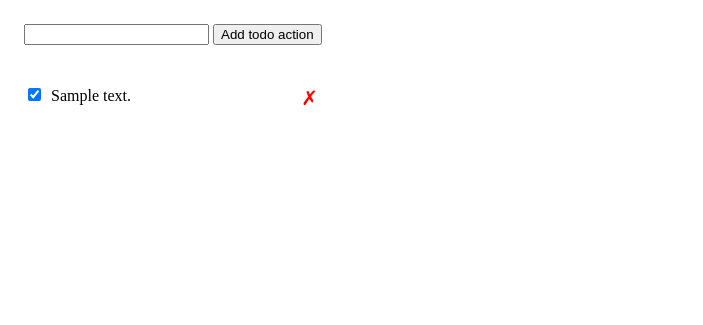
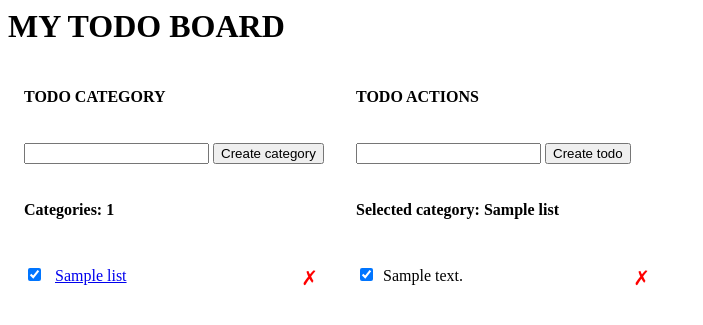
Before and after one commit to jurayev/todo-app, a Flask app: template templates/index.html in a window 1280 px wide. Shown: the top 325 px of the page, without its empty margins (0-703 px from the left). Run offline with Flask 2, Linux system fonts and the light colour scheme; tables that the repository leaves empty hold one stand-in row (values such as "Sample post"); the template is opened without the code that fills it: values that come from a table or form of the project are taken from there, most other values are stand-ins (such as "Sample title", 1, 10 or a date in 2020).

Commit message:
feat: Adds a new TODO LISTS functionality, minor fixes and improvements
Change log:
	* app.py - Adds TODO LIST controller for CREATE, UPDATE, DELETE requests
	* app.py - Improves complete TODO item functionality, considers corner cases
	* index.js - Adds FE logic for creating a new list, completion and deletion
	* index.html - Adds a new layout, css styles, and elements for TODO Category(LISTS) rendering

```diff
--- a/app.py
+++ b/app.py
@@ -20,24 +20,44 @@ class Todo(db.Model):
     id = db.Column(db.Integer, primary_key=True)
     description = db.Column(db.String(), nullable=False)
     completed = db.Column(db.Boolean, nullable=False, default=False)
+    list_id = db.Column(db.Integer, db.ForeignKey('todo_lists.id', onupdate="CASCADE", ondelete="CASCADE"), nullable=False)
 
     def __repr__(self):
         return f'< Todo {self.id}: {self.description} >'
 
 
+class TodoList(db.Model):
+    __tablename__ = 'todo_lists'
+    id = db.Column(db.Integer, primary_key=True)
+    name = db.Column(db.String(), nullable=False)
+    completed = db.Column(db.Boolean, nullable=False, default=False)
+    todos = db.relationship('Todo', backref=db.backref('todo_list', cascade='all, delete'), lazy=True)
+
+    def __repr__(self):
+        return f'< Todo List {self.id}: {self.name} >'
+
+
+def all_completed(list_id):
+    todos_per_list = Todo.query.filter_by(list_id=list_id)
+    total_todos = todos_per_list.count()
+    total_completed = todos_per_list.filter_by(completed=True).count()
+    return total_completed == total_todos
+
+
 # --- Controllers --- #
-@app.route('/todos/create', methods=['POST'])
-def create_todo():
+@app.route('/lists/<list_id>/todos/create', methods=['POST'])
+def create_todo(list_id):
     error = False
     body = {}
     try:
         description = request.get_json()['description']
-        todo = Todo(description=description)
+        todo = Todo(description=description, list_id=list_id)
         db.session.add(todo)
         db.session.commit()
         body['id'] = todo.id
         body['description'] = todo.description
         body['completed'] = todo.completed
+        body['list_id'] = todo.list_id
     except:
         error = True
         db.session.rollback()
@@ -60,6 +80,13 @@ def complete_todo(id):
         todo = Todo.query.get(id)
         todo.completed = completed
         body['completed'] = completed
+        body['are_all_completed'] = all_completed(todo.list_id)
+        body['list_id'] = todo.list_id
+        todo_list = TodoList.query.get(body['list_id'])
+        if body['are_all_completed']:
+            todo_list.completed = True
+        else:
+            todo_list.completed = False
         db.session.commit()
     except:
         error = True
@@ -93,9 +120,91 @@ def delete_todo(id):
         return jsonify({'success': True})
 
 
+@app.route('/lists/create', methods=['POST'])
+def create_list():
+    error = False
+    body = {}
+    try:
+        name = request.get_json()['name']
+        todo_list = TodoList(name=name)
+        db.session.add(todo_list)
+        db.session.commit()
+        body['name'] = todo_list.name
+        body['id'] = todo_list.id
+    except:
+        error = True
+        db.session.rollback()
+        print(sys.exc_info())
+    finally:
+        db.session.close()
+
+    if error:
+        abort(400)
+    else:
+        return jsonify(body)
+
+
+@app.route('/lists/<id>/delete', methods=['DELETE'])
+def delete_list(id):
+    error = False
+    try:
+        TodoList.query.filter_by(id=id).delete()
+        db.session.commit()
+    except:
+        error = True
+        db.session.rollback()
+        print(sys.exc_info())
+    finally:
+        db.session.close()
+
+    if error:
+        abort(400)
+    else:
+        return jsonify({'success': True})
+
+
+@app.route('/lists/<id>/mark-completed', methods=['POST'])
+def complete_list(id):
+    error = False
+    body = {'todos': []}
+    try:
+        completed = request.get_json()['completed']
+        todo_list = TodoList.query.get(id)
+        todo_list.completed = completed
+        todos = Todo.query.filter_by(list_id=id).all()
+        for todo in todos:
+            todo.completed = completed
+            body['todos'].append(todo.id)
+        body['completed'] = completed
+        db.session.commit()
+    except:
+        error = True
+        db.session.rollback()
+        print(sys.exc_info())
+    finally:
+        db.session.close()
+
+    if error:
+        abort(400)
+    else:
+        return jsonify(body)
+
+
+@app.route('/lists/<list_id>')
+def get_list_todos(list_id):
+    return render_template('index.html',
+                           lists=TodoList.query.order_by('id').all(),
+                           active_list=TodoList.query.get(list_id),
+                           todos=Todo.query.filter_by(list_id=list_id).order_by('id').all(),
+                           count_lists=TodoList.query.count())
+
+
+
 @app.route('/')
 def index():
-    return render_template('index.html', data=Todo.query.order_by(Todo.id).all())
+    list = TodoList.query.first()
+    list_id = list.id if list else 1
+    return redirect(url_for('get_list_todos', list_id=list_id))
 
 
 if __name__ == '__main__':
--- /dev/null
+++ b/requirements.txt
@@ -0,0 +1,4 @@
+Flask==1.1.2
+psycopg2-binary==2.8.3
+Flask-Migrate==2.5.2
+Flask-SQLAlchemy==2.4.0
--- a/static/index.js
+++ b/static/index.js
@@ -1,13 +1,16 @@
 function createTodo(e) {
     e.preventDefault();
-    const descInput = document.getElementById('description');
+    let url = window.location.href.split('/');
+    const list_id = Number(url[url.length - 1]);
+    const descInput = document.getElementById('todos-description');
     const description = descInput.value;
     // Clear user input on submit
     descInput.value = '';
-    fetch('/todos/create', {
+    fetch(`/lists/${list_id}/todos/create`, {
         method: 'POST',
         body: JSON.stringify({
-            'description': description
+            'description': description,
+            'list_id': list_id
         }),
         headers: {
             'Content-Type': 'application/json'
@@ -32,7 +35,7 @@ function deleteTodo(e) {
     .then(response => response.json())
     .then(data => {
         console.log("SUCCESS:", data);
-        document.getElementById(e.target.dataset.id).remove();
+        document.querySelector(`[id="todos"] [id="${e.target.dataset.id}"]`).remove();
         document.getElementById("error").className = 'hidden';
     })
     .catch((error) => {
@@ -41,7 +44,7 @@ function deleteTodo(e) {
     })
 }
 
-function changeTodoState(e) {
+function completeTodo(e) {
     console.log('Event:', e);
     fetch(`/todos/${e.target.dataset.id}/mark-completed`, {
         method: 'POST',
@@ -55,6 +58,12 @@ function changeTodoState(e) {
     .then(response => response.json())
     .then(data => {
         console.log("SUCCESS:", data);
+        const checkbox = document.querySelector(`[id='lists'] [id='${data.list_id}'] input`);
+        if (data.are_all_completed == true) {
+            checkbox.checked = true;
+        } else {
+            checkbox.checked = false;
+        }
         document.getElementById("error").className = 'hidden';
     })
     .catch((error) => {
@@ -67,27 +76,135 @@ function changeTodoState(e) {
 function renderNewTodo(data) {
     // Add a new to do record
     let li = document.createElement('li');
-    li.setAttribute('id', data.id);
+    li.id = data.id;
+
+    let checkbox = document.createElement('input');
+    checkbox.className = 'check';
+    checkbox.setAttribute('data-id', data.id);
+    checkbox.type = 'checkbox';
+    li.appendChild(checkbox);
 
     let deleteBtn = document.createElement('button');
-    deleteBtn.setAttribute('id', 'delete');
+    deleteBtn.id = 'todo-delete';
     deleteBtn.setAttribute('data-id', data.id);
-    deleteBtn.innerHTML += '&cross;'
+    deleteBtn.innerHTML += '&cross;';
     li.appendChild(deleteBtn);
-
-    let checkbox = document.createElement('input');
-    checkbox.setAttribute('class', 'check');
-    checkbox.setAttribute('data-id', data.id);
-    checkbox.setAttribute('type', 'checkbox');
-    li.appendChild(checkbox);
 
     li.innerHTML += data.description;
     document.getElementById("todos").appendChild(li);
     // Add event listeners
-    document.querySelector(`li[id='${data.id}'] input`).addEventListener('change', (e) => changeTodoState(e));
+    document.querySelector(`li[id='${data.id}'] input`).addEventListener('change', (e) => completeTodo(e));
     document.querySelector(`li[id='${data.id}'] button`).addEventListener('click', (e) => deleteTodo(e));
     // Hide errors
     document.getElementById("error").className = 'hidden';
 }
 
-document.getElementById('form').addEventListener('submit', (e) => createTodo(e));
+function createList(e) {
+    e.preventDefault();
+    const input = document.getElementById('list-description');
+    const name = input.value;
+    // Clear user input on submit
+    input.value = '';
+    fetch('/lists/create', {
+        method: 'POST',
+        body: JSON.stringify({
+            'name': name
+        }),
+        headers: {
+            'Content-Type': 'application/json'
+        }
+        })
+        .then(response => response.json())
+        .then(data => {
+            console.log("SUCCESS:", data);
+            renderNewList(data);
+        })
+        .catch((error) => {
+            console.log("ERROR:", error);
+            // Show errors
+            document.getElementById('error').className = '';
+        })
+
+}
+
+function deleteList(e) {
+    console.log('Event:', e)
+    fetch(`/lists/${e.target.dataset.id}/delete`, {method: 'DELETE'})
+    .then(response => response.json())
+    .then(data => {
+        console.log("SUCCESS:", data);
+        document.querySelector(`[id="lists"] [id="${e.target.dataset.id}"]`).remove();
+        document.getElementById("error").className = 'hidden';
+        window.location = "/";
+    })
+    .catch((error) => {
+        console.log("ERROR:", error);
+        document.getElementById("error").className = '';
+    })
+}
+
+function completeList(e) {
+    console.log('Event:', e);
+    const list_id = e.target.dataset.id;
+    fetch(`/lists/${list_id}/mark-completed`, {
+        method: 'POST',
+        body: JSON.stringify({
+            'completed': e.target.checked
+        }),
+        headers: {
+            'Content-Type': 'application/json'
+        }
+    })
+    .then(response => response.json())
+    .then(data => {
+        console.log("SUCCESS:", data);
+        // SET/UNSET all todos
+        if (window.location.href.includes(`lists/${list_id}`)) {
+            for (let todo_id of data.todos) {
+                const checkbox = document.querySelector(`ul[id='todos'] li[id='${todo_id}'] input`);
+                if (data.completed == true) {
+                    checkbox.checked = true;
+                } else {
+                    checkbox.checked = false;
+                }
+            }
+        }
+        document.getElementById("error").className = 'hidden';
+    })
+    .catch((error) => {
+        console.log("ERROR:", error);
+        document.getElementById('error').className = '';
+    })
+
+}
+
+function renderNewList(data) {
+    // Add a new to do record
+    let li = document.createElement('li');
+    li.id = data.id;
+
+    let deleteBtn = document.createElement('button');
+    deleteBtn.id = 'list-delete';
+    deleteBtn.setAttribute('data-id', data.id);
+    deleteBtn.innerHTML += '&cross;';
+    li.appendChild(deleteBtn);
+
+    let checkbox = document.createElement('input');
+    checkbox.className = 'check';
+    checkbox.type = 'checkbox';
+    checkbox.setAttribute('data-id', data.id);
+    li.appendChild(checkbox);
+
+    li.innerHTML += `<a href="/lists/${data.id}">  ${data.name}  </a>`;
+    document.getElementById("lists").appendChild(li);
+    // Add event listeners
+    document.querySelector(`ul[id='lists'] li[id='${data.id}'] input`).addEventListener('change', (e) => completeList(e));
+    document.querySelector(`ul[id='lists'] li[id='${data.id}'] button`).addEventListener('click', (e) => deleteList(e));
+    // Hide errors
+    document.getElementById("error").className = 'hidden';
+    // Redirect to the new list
+    window.location = `/lists/${data.id}`;
+}
+
+document.getElementById('todos-form').addEventListener('submit', (e) => createTodo(e));
+document.getElementById('lists-form').addEventListener('submit', (e) => createList(e));
--- a/templates/index.html
+++ b/templates/index.html
@@ -34,23 +34,69 @@
                 margin-bottom: 0px;
                 margin-right: 10px;
             }
+            .wrapper {
+                display: flex;
+            }
+            .lists_wrapper {
+                flex: 0 0 65%;
+            }
+            .todos_wrapper {
+                flex: 1;
+            }
+            h4 {
+                margin-left: 16px;
+            }
+            .lists {
+                margin-top: 60px;
+            }
         </style>
     </head>
     <body>
-        <form id="form">
-            <input type="text" name="description" id="description"/>
-            <input type="submit" value="Add todo action"/>
-        </form>
-        <div id="error" class="hidden">Oops, something went wrong!</div>
-        <ul id="todos">
-            {% for d in data %}
-            <li id="{{ d.id }}">
-                <input class="check" data-id="{{ d.id }}" type="checkbox" {% if d.completed %} checked {% endif %}/>
-                {{- d.description -}}
-                <button id="delete" data-id="{{ d.id }}">&cross;</button>
-            </li>
-            {% endfor %}
-        </ul>
+        <h1>MY TODO BOARD</h1>
+        <div class="wrapper">
+            <div class="lists-wrapper">
+                <h4>TODO CATEGORY</h4>
+                <form id="lists-form">
+                    <input type="text" name="list-description" id="list-description"/>
+                    <input type="submit" value="Create category"/>
+                </form>
+                <div id="error" class="hidden">Oops, something went wrong!</div>
+                <h4>Categories: {{count_lists}}</h4>
+                <ul id="lists">
+                    {% for list in lists %}
+                    <li id="{{ list.id }}">
+                        <input class="check" data-id="{{ list.id }}" type="checkbox" onchange="completeList(event)" {% if list.completed %} checked {% endif %}/>
+                        <a href="/lists/{{ list.id }}">{{- list.name -}}</a>
+                        <button id="list-delete" data-id="{{ list.id }}" onclick="deleteList(event)">&cross;</button>
+                    </li>
+                    {% endfor %}
+                </ul>
+            </div>
+            <div class="todos-wrapper">
+                <h4>TODO ACTIONS</h4>
+                <form id="todos-form">
+                    <input type="text" name="todos-description" id="todos-description"/>
+                    <input type="submit" value="Create todo"/>
+                </form>
+                <h4> {% if active_list.name %}
+                        Selected category: {{ active_list.name }}
+                     {% else %}
+                        Add your first todo!!!
+                     {% endif %}
+                </h4>
+                <div id="error" class="hidden">Oops, something went wrong!</div>
+                <ul id="todos">
+                    {% for todo in todos %}
+                    <li id="{{ todo.id }}">
+                        <input class="check" data-id="{{ todo.id }}" type="checkbox" onchange="completeTodo(event)" {% if todo.completed %} checked {% endif %}/>
+                        {{- todo.description -}}
+                        <button id="todo-delete" data-id="{{ todo.id }}" onclick="deleteTodo(event)">&cross;</button>
+                    </li>
+                    {% endfor %}
+                </ul>
+            </div>
+        </div>
+
         <script src="{{url_for('static', filename='index.js')}}"></script>
     </body>
 </html>
```
Also changed, not shown: migrations/versions/24ed5c813b8f_.py (added, +28 -0 lines), migrations/versions/46d6b6126d52_.py (added, +32 -0 lines), migrations/versions/4cd5366ebdad_.py (added, +34 -0 lines), migrations/versions/6c81e2343745_.py (added, +30 -0 lines), migrations/versions/ae4fe43054dd_.py (added, +36 -0 lines), README.md (added).
